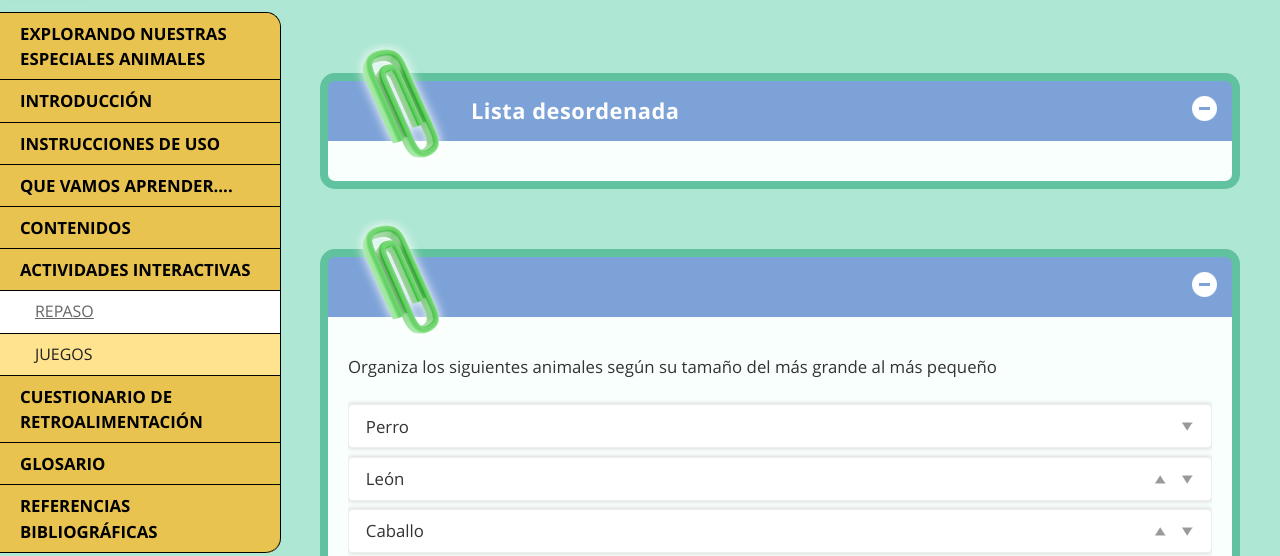
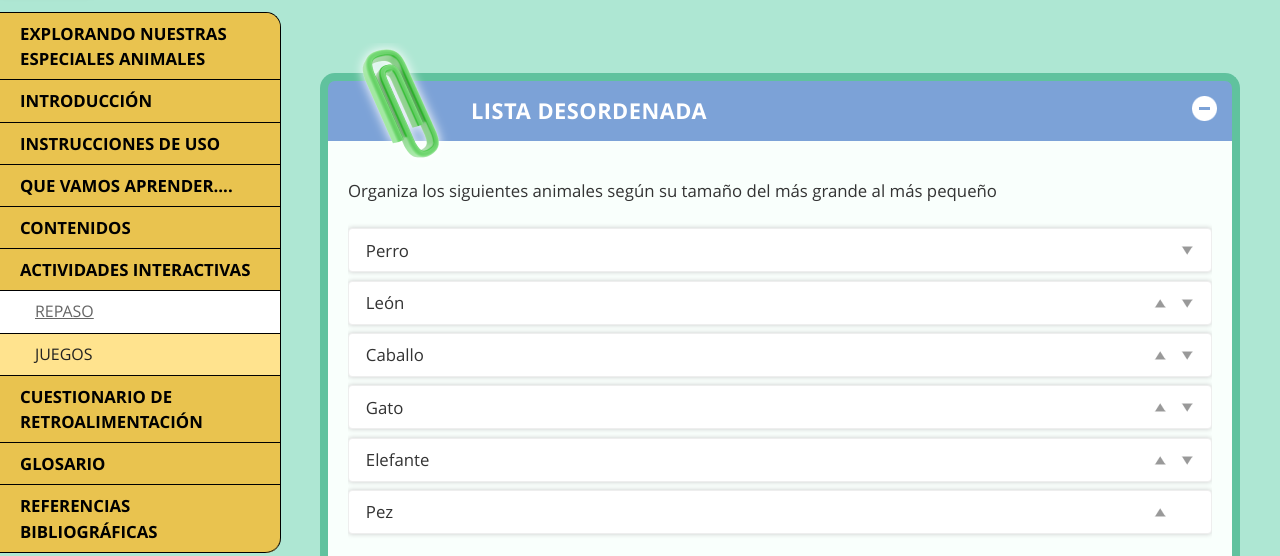
Before and after one commit to guerrerol-web/guerrerol-web.github.io, a plain HTML site: page repaso.html in a window 1280 px wide. Shown: the part 195-751 px from the top of the page. Drawn offline with Linux system fonts and the light colour scheme.

Commit message:
Add files via upload
ARCHIVO ACTUALIZADO

```diff
--- a/repaso.html
+++ b/repaso.html
@@ -58,21 +58,9 @@
 <div id="main-wrapper">
 <section id="main">
 <header id="nodeDecoration"><h1 id="nodeTitle">REPASO</h1></header>
-<article class="iDevice_wrapper ScrambledListIdevice em_iDevice em_iDevice_bulb" id="id12">
-<div class="iDevice emphasis1" >
-<header class="iDevice_header"><h1 class="iDeviceTitle">Lista desordenada</h1></header>
-<div class="iDevice_inner">
-<div class="iDevice_content_wrapper">
-<div id="ta12_132_2" class="block iDevice_content">
-
-</div>
-</div>
-</div>
-</div>
-</article>
 <article class="iDevice_wrapper ScrambledListIdevice em_iDevice em_iDevice_activity" id="id14">
 <div class="iDevice emphasis1" >
-<header class="iDevice_header"><span class="iDeviceTitle">&nbsp;</span></header>
+<header class="iDevice_header"><h1 class="iDeviceTitle">LISTA DESORDENADA </h1></header>
 <div class="iDevice_inner">
 <div class="iDevice_content_wrapper">
 <div id="ta14_134_2" class="block iDevice_content">
@@ -210,7 +198,7 @@
 </article>
 <article class="iDevice_wrapper interactive-videoIdevice em_iDevice em_iDevice_presentation" id="id19">
 <div class="iDevice emphasis1" >
-<header class="iDevice_header"><span class="iDeviceTitle">&nbsp;</span></header>
+<header class="iDevice_header"><h1 class="iDeviceTitle">VIDEO INTERACTIVO</h1></header>
 <div class="iDevice_inner">
 <div class="iDevice_content_wrapper">
 <div id="ta19_139_2" class="block iDevice_content">
```
